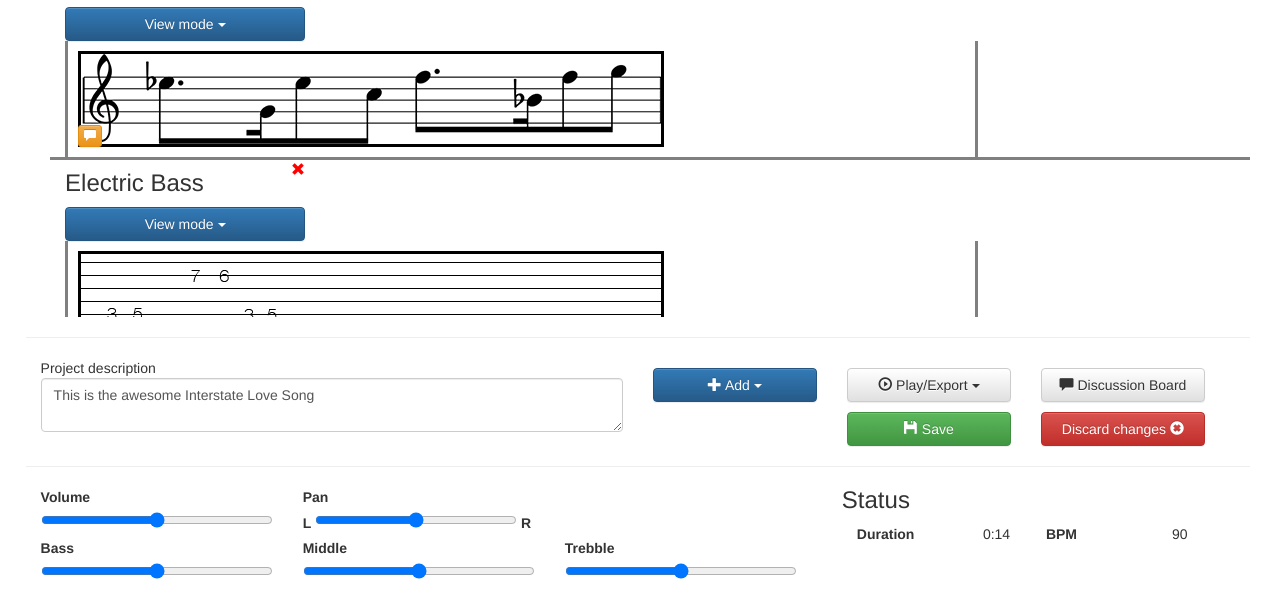
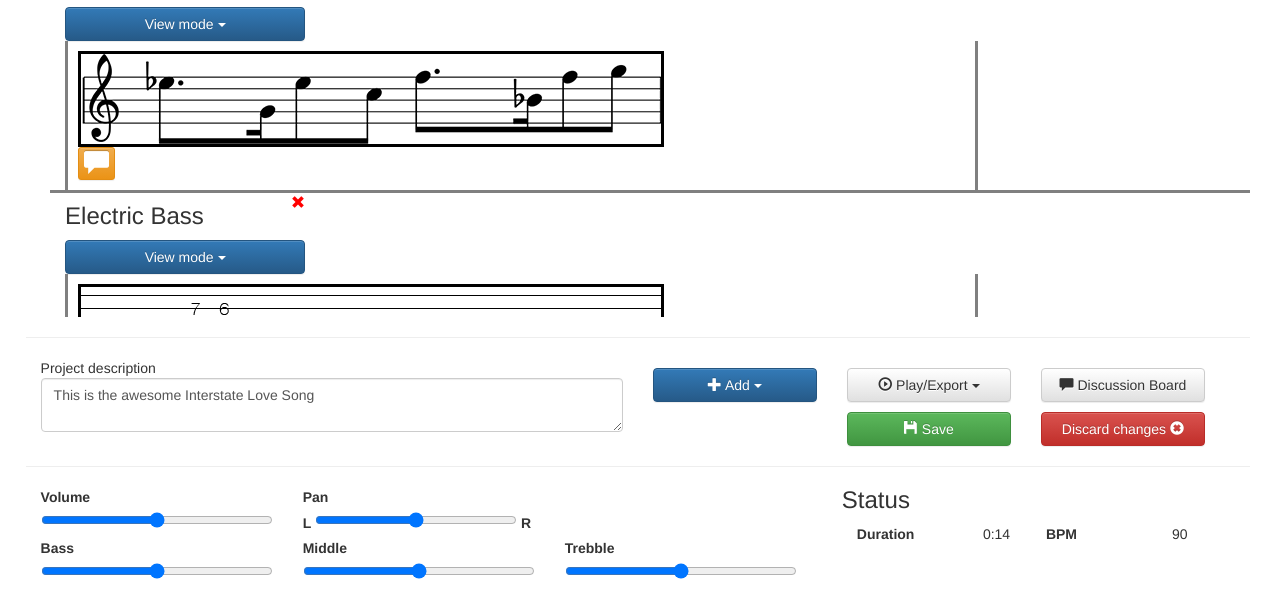
Before and after one commit to g2minhle/CSC318_P4, a plain HTML site: page mainWorkspace/index.html in a window 1280 px wide. Shown: the part 167-762 px from the top of the page. Drawn offline with Linux system fonts and the light colour scheme.

Commit message:
increased comment icon size

```diff
--- a/mainWorkspace/css/custom.css
+++ b/mainWorkspace/css/custom.css
@@ -71,6 +71,8 @@ h2, h3{
 	border-color: grey;
 	padding: 10px;
 	position: relative;
+
+	padding-bottom: 43px;
 }
 
 .lyric{
@@ -102,6 +104,9 @@ h2, h3{
   top: initial !important;
 	bottom: 10px !important;
 }
+.comment .glyphicon-comment{
+	font-size: 25px;
+}
 
 #panSlider{
 	display: inline;
```
